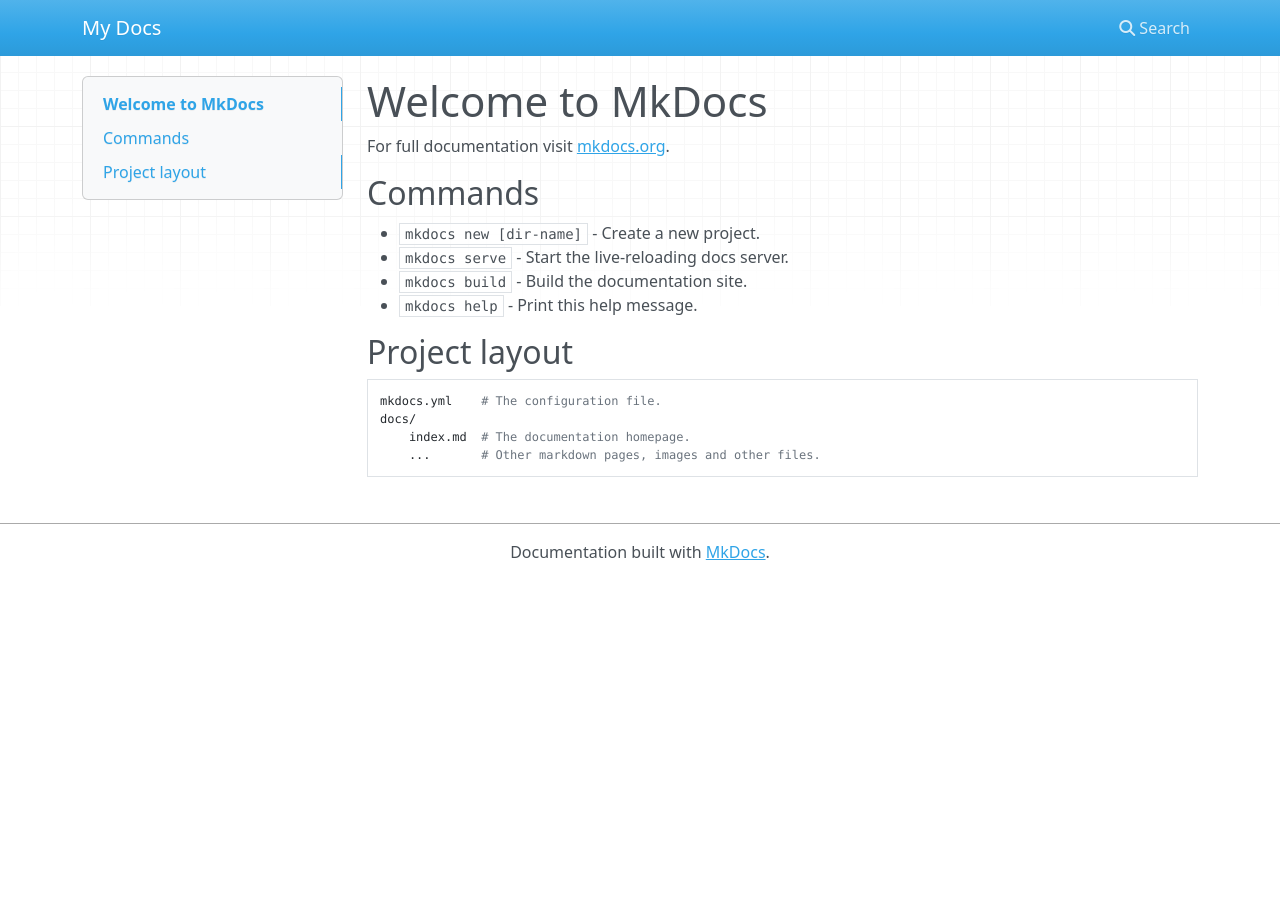
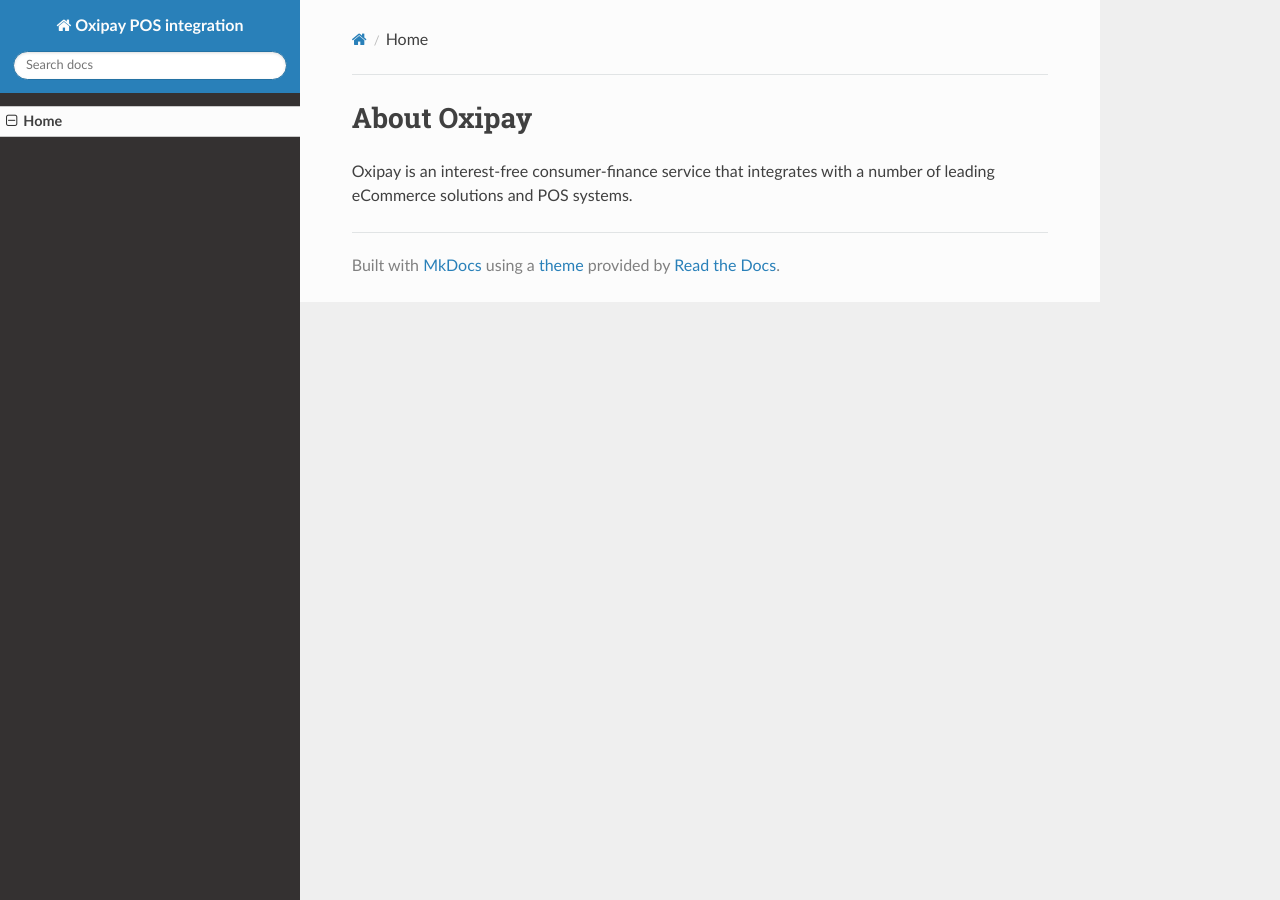
Before and after one commit to oxipay/posdocs, an MkDocs documentation site: the page built from docs/index.md, in a window 1280 px wide. Built offline with MkDocs 1.6.1, drawn with Linux system fonts in a browser that asks for light colours; nearby versions of some CDN libraries; old or Windows-style settings are respelled for this version of MkDocs.

Commit message:
initialised site with about page

```diff
--- a/docs/index.md
+++ b/docs/index.md
@@ -1,17 +1,3 @@
-# Welcome to MkDocs
+# About Oxipay
 
-For full documentation visit [mkdocs.org](http://mkdocs.org).
-
-## Commands
-
-* `mkdocs new [dir-name]` - Create a new project.
-* `mkdocs serve` - Start the live-reloading docs server.
-* `mkdocs build` - Build the documentation site.
-* `mkdocs help` - Print this help message.
-
-## Project layout
-
-    mkdocs.yml    # The configuration file.
-    docs/
-        index.md  # The documentation homepage.
-        ...       # Other markdown pages, images and other files.
+Oxipay is an interest-free consumer-finance service that integrates with a number of leading eCommerce solutions and POS systems.
--- a/mkdocs.yml
+++ b/mkdocs.yml
@@ -1 +1,4 @@
-site_name: My Docs
+site_name: Oxipay POS integration
+pages:
+- Home: index.md
+theme: readthedocs
```
